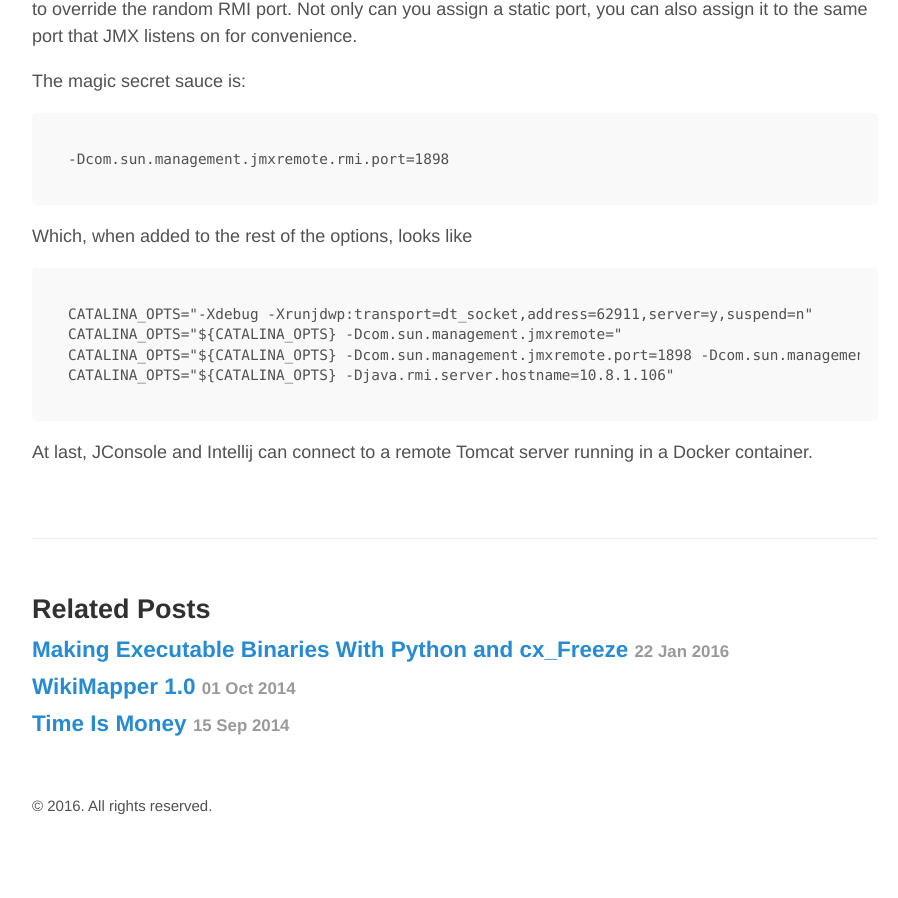
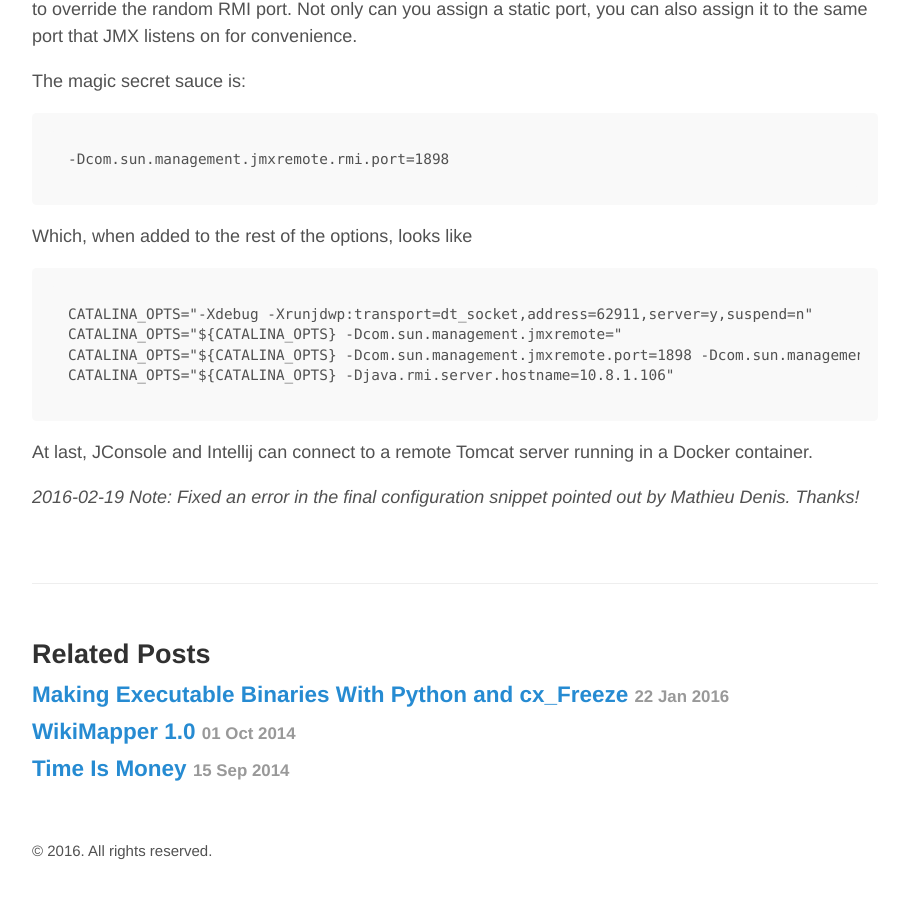
Before and after one commit to ptmccarthy/ptmccarthy.github.io, a Jekyll site: the page built from _posts/2014-07-24-remote-jmx-with-docker.md, in a window 1280 px wide and 900 px high, scrolled down 1683 px. Shown: the whole window, without its empty margins (185-1083 px from the left). Built offline with Jekyll 4.4.1, drawn with Linux system fonts in a browser that asks for light colours; before the commit the page ends 2538 px from its top, so only the background shows below that.

Commit message:
Fix error in final config snippet

````diff
--- a/_posts/2014-07-24-remote-jmx-with-docker.md
+++ b/_posts/2014-07-24-remote-jmx-with-docker.md
@@ -51,8 +51,11 @@ Which, when added to the rest of the options, looks like
 ```
 CATALINA_OPTS="-Xdebug -Xrunjdwp:transport=dt_socket,address=62911,server=y,suspend=n"
 CATALINA_OPTS="${CATALINA_OPTS} -Dcom.sun.management.jmxremote="
-CATALINA_OPTS="${CATALINA_OPTS} -Dcom.sun.management.jmxremote.port=1898 -Dcom.sun.management.jmxremote.ssl=false -Dcom.sun.management.jmxremote.authenticate=false"
+CATALINA_OPTS="${CATALINA_OPTS} -Dcom.sun.management.jmxremote.port=1898 -Dcom.sun.management.jmxremote.rmi.port=1898 -Dcom.sun.management.jmxremote.ssl=false -Dcom.sun.management.jmxremote.authenticate=false"
 CATALINA_OPTS="${CATALINA_OPTS} -Djava.rmi.server.hostname=10.8.1.106"
 ```
 
 At last, JConsole and Intellij can connect to a remote Tomcat server running in a Docker container.
+
+
+*2016-02-19 Note: Fixed an error in the final configuration snippet pointed out by Mathieu Denis. Thanks!*
````
